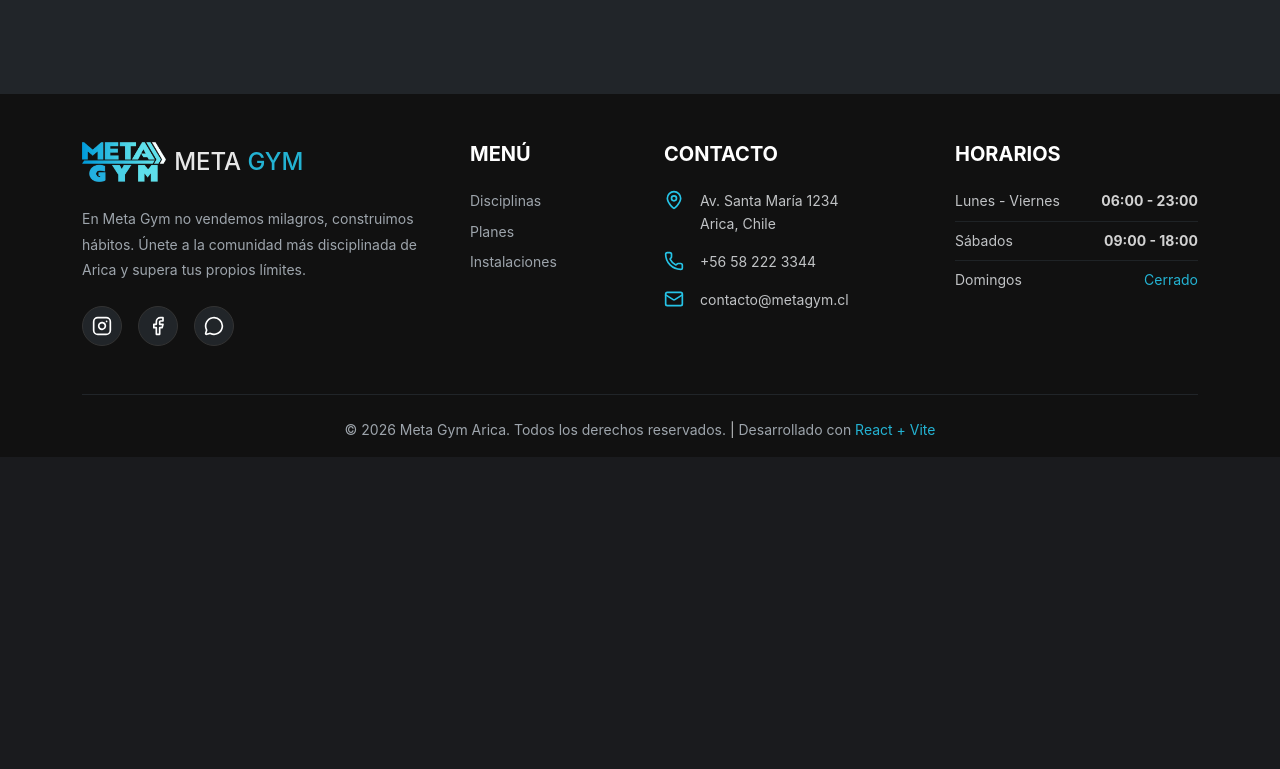
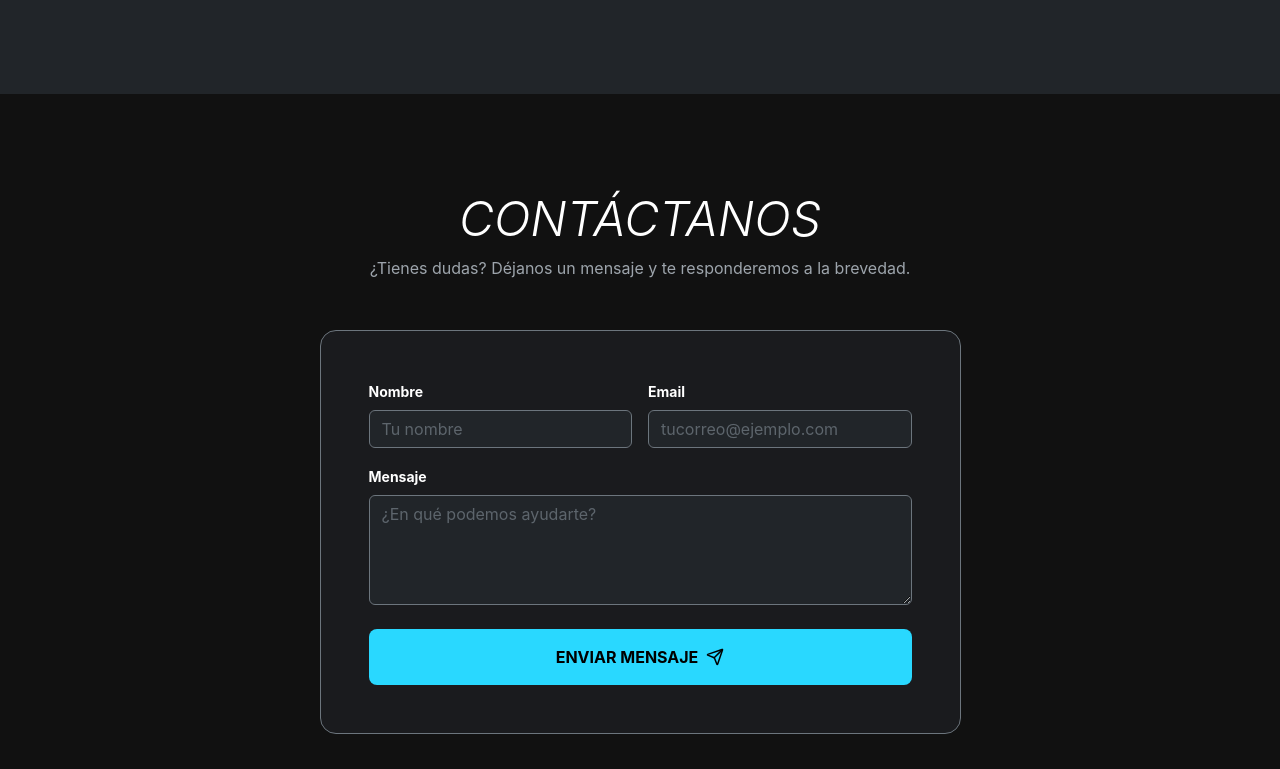
Before and after one commit to Snyker-fair/gym-landing, a React (Vite) app: page / in a window 1280 px wide. Shown: the part 3351-4120 px from the top of the page. Before the commit the page ends 3808 px from the top, so only its background shows below. Built offline with nearby package versions, Linux system fonts and the light colour scheme.

Commit message:
Feat: Agregado formulario de contacto funcional Netlify

```diff
--- a/index.html
+++ b/index.html
@@ -9,5 +9,12 @@
   <body>
     <div id="root"></div>
     <script type="module" src="/src/main.tsx"></script>
+
+    <form name="contact" netlify netlify-honeypot="bot-field" hidden>
+      <input type="text" name="name" />
+      <input type="email" name="email" />
+      <textarea name="message"></textarea>
+    </form>
+
   </body>
 </html>
--- a/src/App.tsx
+++ b/src/App.tsx
@@ -4,6 +4,7 @@ import DisciplinesSection from './components/sections/DisciplinesSection';
 import PricingSection from './components/sections/PricingSection';
 import FacilitiesSection from './components/sections/FacilitiesSection';
 import Footer from './components/layout/Footer';
+import ContactSection from './components/sections/ContactSection';
 
 function App() {
   return (
@@ -15,6 +16,7 @@ function App() {
         <DisciplinesSection />
         <PricingSection />
         <FacilitiesSection />
+        <ContactSection />
       </main>
 
       {/* FOOTER AL FINAL DE TODO */}
--- a/src/components/layout/Footer.tsx
+++ b/src/components/layout/Footer.tsx
@@ -8,7 +8,7 @@ const Footer = () => {
   const currentYear = new Date().getFullYear();
 
   return (
-    <footer id="contacto" className="pt-5 pb-3 text-white" style={{ backgroundColor: '#111111' }}>
+    <footer className="pt-5 pb-3 text-white" style={{ backgroundColor: '#111111' }}>
       <Container>
         <Row className="g-5 mb-5">
 
--- /dev/null
+++ b/src/components/sections/ContactSection.tsx
@@ -0,0 +1,160 @@
+import React, { useState } from 'react';
+import { Container, Row, Col, Form, Button, Alert } from 'react-bootstrap';
+import { motion } from 'framer-motion';
+import { Send, CheckCircle, AlertCircle } from 'lucide-react';
+
+const ContactSection = () => {
+  const [formData, setFormData] = useState({
+    name: '',
+    email: '',
+    message: ''
+  });
+  const [status, setStatus] = useState<'idle' | 'submitting' | 'success' | 'error'>('idle');
+
+  // Función para codificar los datos como lo espera Netlify
+  const encode = (data: any) => {
+    return Object.keys(data)
+      .map(key => encodeURIComponent(key) + "=" + encodeURIComponent(data[key]))
+      .join("&");
+  };
+
+  const handleSubmit = (e: React.FormEvent) => {
+    e.preventDefault();
+    setStatus('submitting');
+
+    fetch("/", {
+      method: "POST",
+      headers: { "Content-Type": "application/x-www-form-urlencoded" },
+      body: encode({ "form-name": "contact", ...formData })
+    })
+      .then(() => {
+        setStatus('success');
+        setFormData({ name: '', email: '', message: '' }); // Limpiar formulario
+      })
+      .catch(() => setStatus('error'));
+  };
+
+  const handleChange = (e: React.ChangeEvent<HTMLInputElement | HTMLTextAreaElement>) => {
+    setFormData({ ...formData, [e.target.name]: e.target.value });
+  };
+
+  return (
+    <section id="contact" className="py-5 position-relative" style={{ backgroundColor: '#111111' }}>
+      <Container className="py-5">
+        <Row className="justify-content-center">
+          <Col lg={8} xl={7}>
+
+            <div className="text-center mb-5">
+              <motion.h2
+                initial={{ opacity: 0, y: 20 }}
+                whileInView={{ opacity: 1, y: 0 }}
+                viewport={{ once: true }}
+                className="display-5 fw-black text-uppercase fst-italic text-white"
+              >
+                Contáctanos
+              </motion.h2>
+              <p className="text-muted">
+                ¿Tienes dudas? Déjanos un mensaje y te responderemos a la brevedad.
+              </p>
+            </div>
+
+            <motion.div
+              initial={{ opacity: 0, scale: 0.95 }}
+              whileInView={{ opacity: 1, scale: 1 }}
+              viewport={{ once: true }}
+              className="p-4 p-md-5 rounded-4 border border-secondary"
+              style={{ backgroundColor: '#1a1b1e' }}
+            >
+              {status === 'success' ? (
+                <div className="text-center py-5">
+                  <CheckCircle size={60} className="text-neon mb-3 mx-auto" />
+                  <h3 className="text-white">¡Mensaje Enviado!</h3>
+                  <p className="text-muted">Nos pondremos en contacto contigo pronto.</p>
+                  <Button variant="outline-light" onClick={() => setStatus('idle')} className="mt-3">
+                    Enviar otro mensaje
+                  </Button>
+                </div>
+              ) : (
+                <Form onSubmit={handleSubmit}>
+                  {/* INPUT OCULTO OBLIGATORIO PARA NETLIFY */}
+                  <input type="hidden" name="form-name" value="contact" />
+
+                  <Row className="g-3">
+                    <Col md={6}>
+                      <Form.Group>
+                        <Form.Label className="text-white small fw-bold">Nombre</Form.Label>
+                        <Form.Control
+                          type="text"
+                          name="name"
+                          value={formData.name}
+                          onChange={handleChange}
+                          placeholder="Tu nombre"
+                          required
+                          className="bg-dark text-white border-secondary focus-neon"
+                        />
+                      </Form.Group>
+                    </Col>
+                    <Col md={6}>
+                      <Form.Group>
+                        <Form.Label className="text-white small fw-bold">Email</Form.Label>
+                        <Form.Control
+                          type="email"
+                          name="email"
+                          value={formData.email}
+                          onChange={handleChange}
+                          placeholder="tucorreo@ejemplo.com"
+                          required
+                          className="bg-dark text-white border-secondary focus-neon"
+                        />
+                      </Form.Group>
+                    </Col>
+                    <Col xs={12}>
+                      <Form.Group>
+                        <Form.Label className="text-white small fw-bold">Mensaje</Form.Label>
+                        <Form.Control
+                          as="textarea"
+                          name="message"
+                          value={formData.message}
+                          onChange={handleChange}
+                          rows={4}
+                          placeholder="¿En qué podemos ayudarte?"
+                          required
+                          className="bg-dark text-white border-secondary focus-neon"
+                        />
+                      </Form.Group>
+                    </Col>
+
+                    {status === 'error' && (
+                       <Col xs={12}>
+                         <Alert variant="danger" className="d-flex align-items-center gap-2">
+                           <AlertCircle size={18} />
+                           Algo salió mal. Por favor intenta de nuevo.
+                         </Alert>
+                       </Col>
+                    )}
+
+                    <Col xs={12} className="mt-4">
+                      <Button
+                        type="submit"
+                        disabled={status === 'submitting'}
+                        className="w-100 py-3 fw-bold text-uppercase d-flex align-items-center justify-content-center gap-2 rounded-3"
+                        style={{ backgroundColor: '#29D8FF', color: '#000', border: 'none' }}
+                      >
+                        {status === 'submitting' ? 'Enviando...' : (
+                          <>Enviar Mensaje <Send size={18} /></>
+                        )}
+                      </Button>
+                    </Col>
+                  </Row>
+                </Form>
+              )}
+            </motion.div>
+
+          </Col>
+        </Row>
+      </Container>
+    </section>
+  );
+};
+
+export default ContactSection;
--- a/src/styles/main.scss
+++ b/src/styles/main.scss
@@ -70,3 +70,15 @@ html {
     color: $primary !important; // Se pone Cian al pasar el mouse
   }
 }
+
+// Estilos para inputs del formulario
+.form-control.focus-neon:focus {
+  border-color: $primary !important;
+  box-shadow: 0 0 0 0.25rem rgba(41, 216, 255, 0.25) !important;
+}
+
+// Placeholder color
+.form-control::placeholder {
+  color: #6c757d;
+  opacity: 0.8;
+}
```
